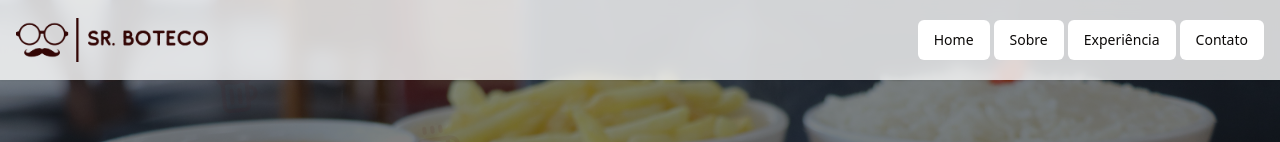
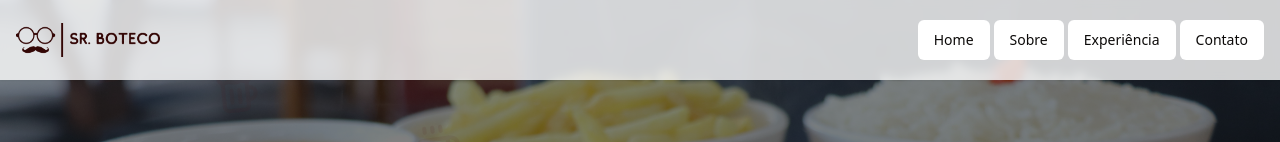
Before and after one commit to CarlosEduardodosSantos/boteco-web-wonder, a React (Vite) app: page / in a window 1280 px wide. Shown: the top 142 px of the page. Built offline with nearby package versions, Linux system fonts and the light colour scheme; a web font is replaced by a local one.

Commit message:
Show logo on mobile
The logo was not visible on mobile devices. This commit ensures the logo is displayed correctly on smaller screens.

```diff
--- a/src/components/Header.tsx
+++ b/src/components/Header.tsx
@@ -1,4 +1,3 @@
-
 import { motion } from "framer-motion";
 import { NavigationMenu, NavigationMenuItem, NavigationMenuLink, NavigationMenuList } from "@/components/ui/navigation-menu";
 import Logo from "@/components/Logo";
@@ -10,14 +9,13 @@ const Header = () => {
   };
 
   return (
-    <header className="fixed top-0 left-0 right-0 z-50 bg-white/80 backdrop-blur
-    -sm shadow-sm">
+    <header className="fixed top-0 left-0 right-0 z-50 bg-white/80 backdrop-blur-sm shadow-sm">
       <div className="container mx-auto px-4">
         <div className="flex items-center justify-between h-20">
           <motion.div
             initial={{ opacity: 0, x: -20 }}
             animate={{ opacity: 1, x: 0 }}
-            className="w-32 md:w-48 flex items-center"
+            className="h-full w-24 md:w-36 flex items-center justify-center"
           >
             <Logo />
           </motion.div>
--- a/src/components/Logo.tsx
+++ b/src/components/Logo.tsx
@@ -7,11 +7,11 @@ const Logo = () => {
       initial={{ opacity: 0 }}
       animate={{ opacity: 1 }}
       transition={{ duration: 0.6 }}
-      className="w-full flex justify-center items-center"
+      className="w-full h-full flex justify-center items-center"
     >
       <motion.img
         alt="Sr. Boteco Logo"
-        className="w-[200px] md:w-[300px] h-auto drop-shadow-lg"
+        className="w-[120px] md:w-[200px] h-auto drop-shadow-lg"
         style={{ filter: 'contrast(1.1) brightness(1.05)' }}
         src="/lovable-uploads/8434c7e0-9936-4a4d-a896-636756964310.png"
         loading="eager"
```
